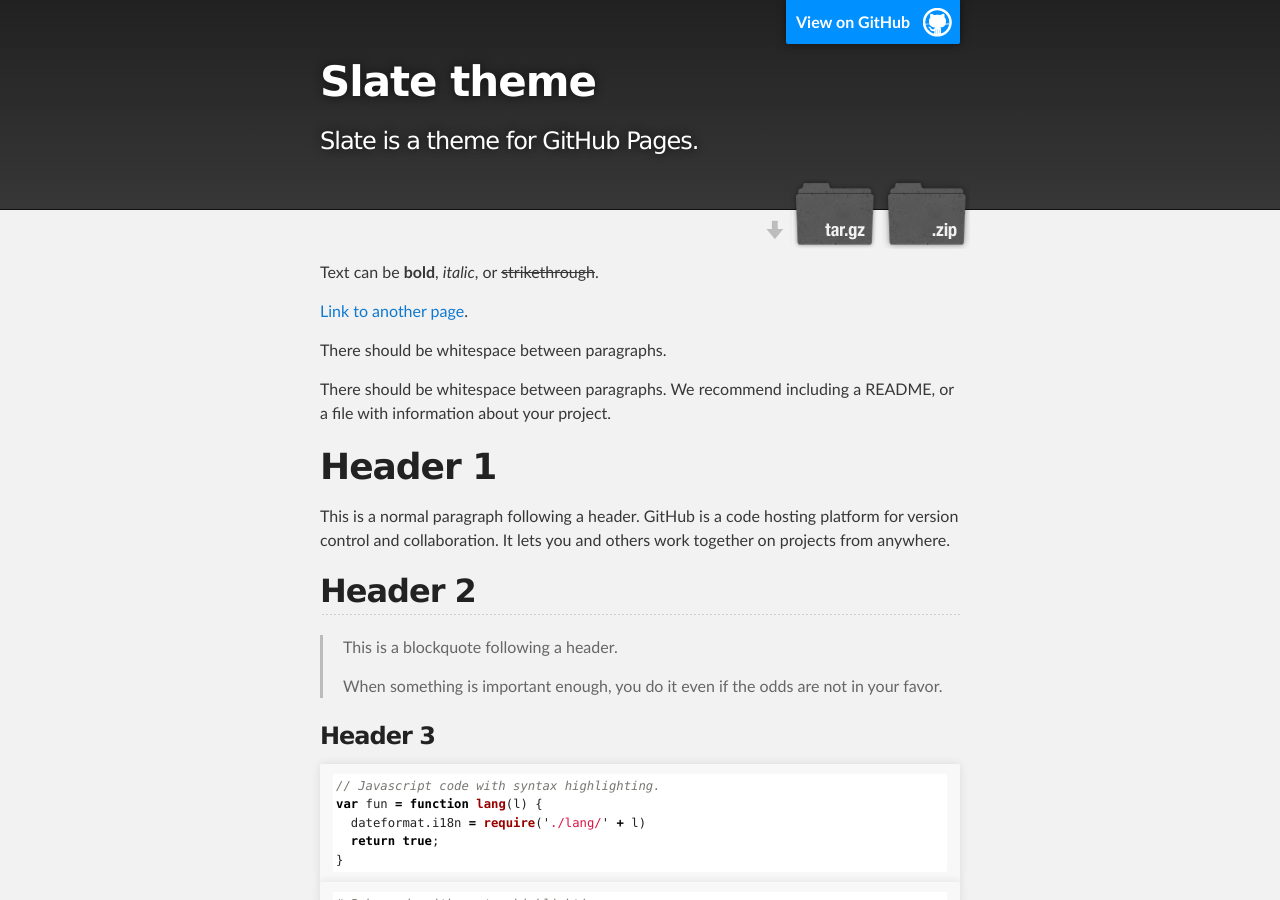
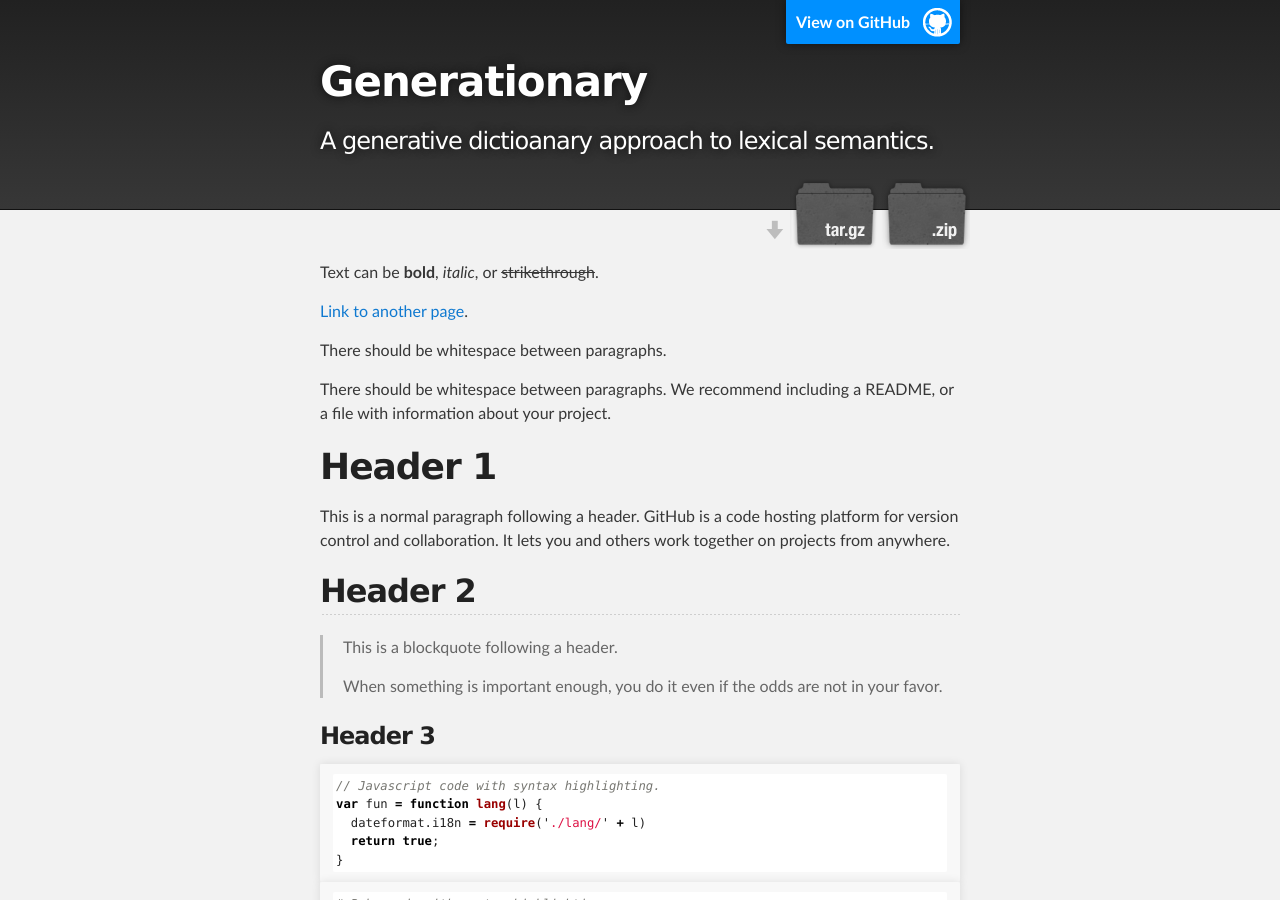
Before and after one commit to mbevila/generationary_web, a Jekyll site: the page built from index.md, in a window 1280 px wide and 900 px high. Built offline with Jekyll 4.4.1, drawn with Linux system fonts in a browser that asks for light colours; some of the changed text lies outside the part shown.

Commit message:
Update _config.yml

```diff
--- a/_config.yml
+++ b/_config.yml
@@ -1,5 +1,5 @@
-title: Slate theme
-description: Slate is a theme for GitHub Pages.
+title: Generationary
+description: A generative dictioanary approach to lexical semantics.
 show_downloads: true
 google_analytics:
 theme: jekyll-theme-slate
```
